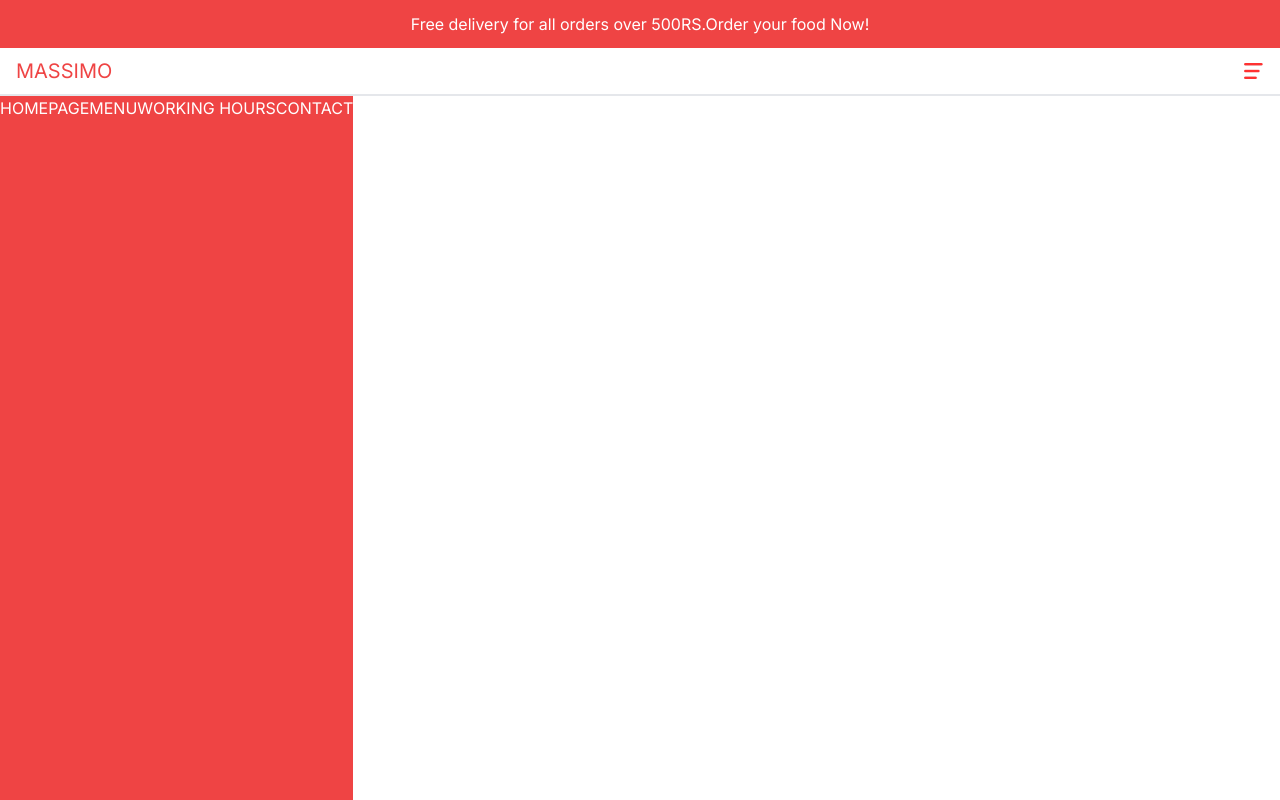
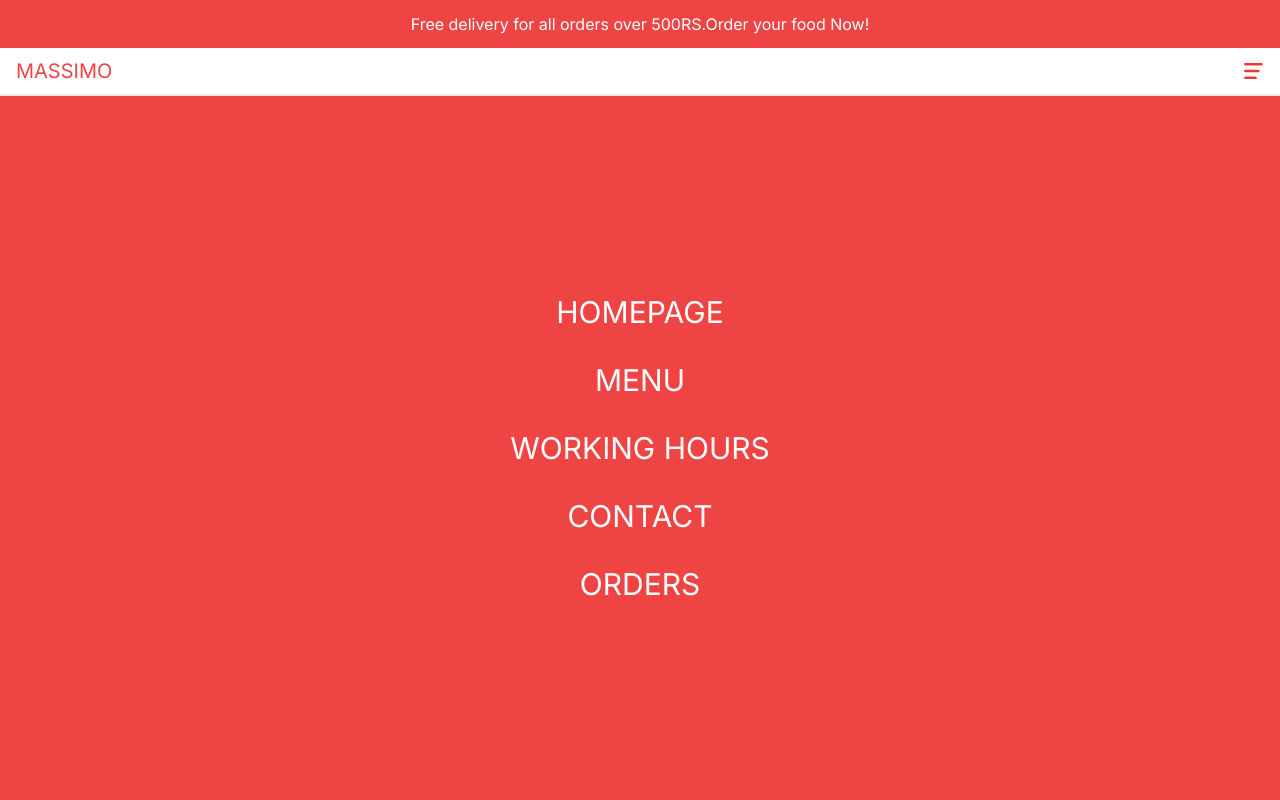
Before and after one commit to Tejendrasinh6844/nextfoodapp-1, a Next.js app: page / in a window 1280 px wide. Built offline with nearby package versions, Linux system fonts and the light colour scheme.

Commit message:
third comment

```diff
--- a/src/components/Menu.tsx
+++ b/src/components/Menu.tsx
@@ -11,7 +11,8 @@ const links = [
   {id: 4, title: "Contact",url: "/"}
 ]
 
-
+// temprary user delete it
+const user = true
 const Menu = () => {
   const [open,setOpen]=useState(false)
   return (
@@ -19,12 +20,13 @@ const Menu = () => {
     <div>
       {!open ? (<Image src="/open.png"  alt="" width={20} height={20} onClick={()=>{setOpen(true)}} />) :
       (<Image src="/close.png"  alt="" width={20} height={20} onClick={()=>{setOpen(false)}} />)}
-<div className='bg-red-500 text-white absolute left-0 top-24 h-[calc(100vh-6rem)]'>
+<div className='bg-red-500 text-white absolute left-0 top-24 h-[calc(100vh-6rem)] flex flex-col z-10 gap-8 w-full items-center justify-center text-3xl  '>
 {links.map(item=>(
   <Link href={item.url} key={item.id}>{item.title}</Link>
 ))}
-
-
+{!user ? <Link href="/login">Login</Link>:
+ <Link href="/orders">Orders</Link>
+}
 
 </div>
     </div>
```
